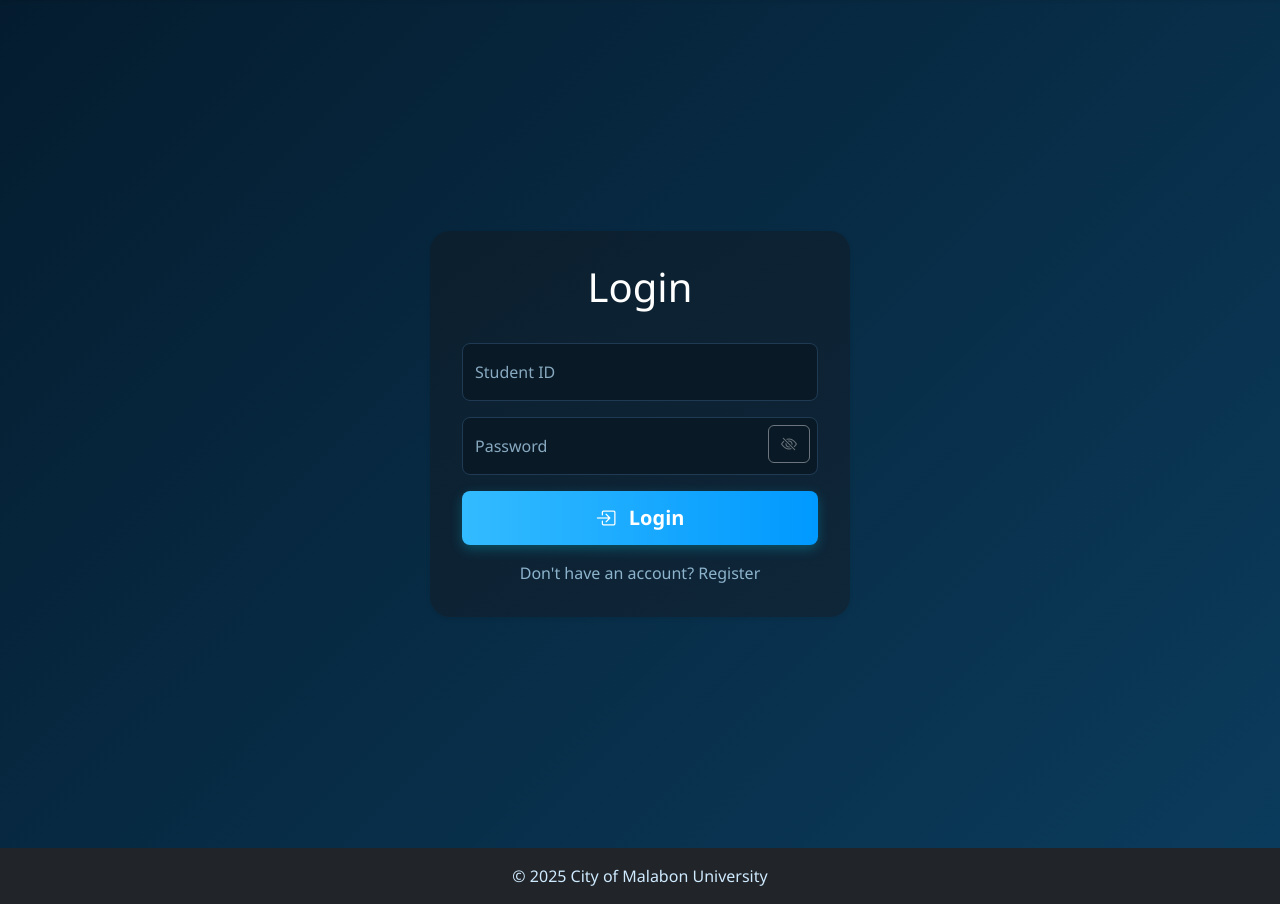
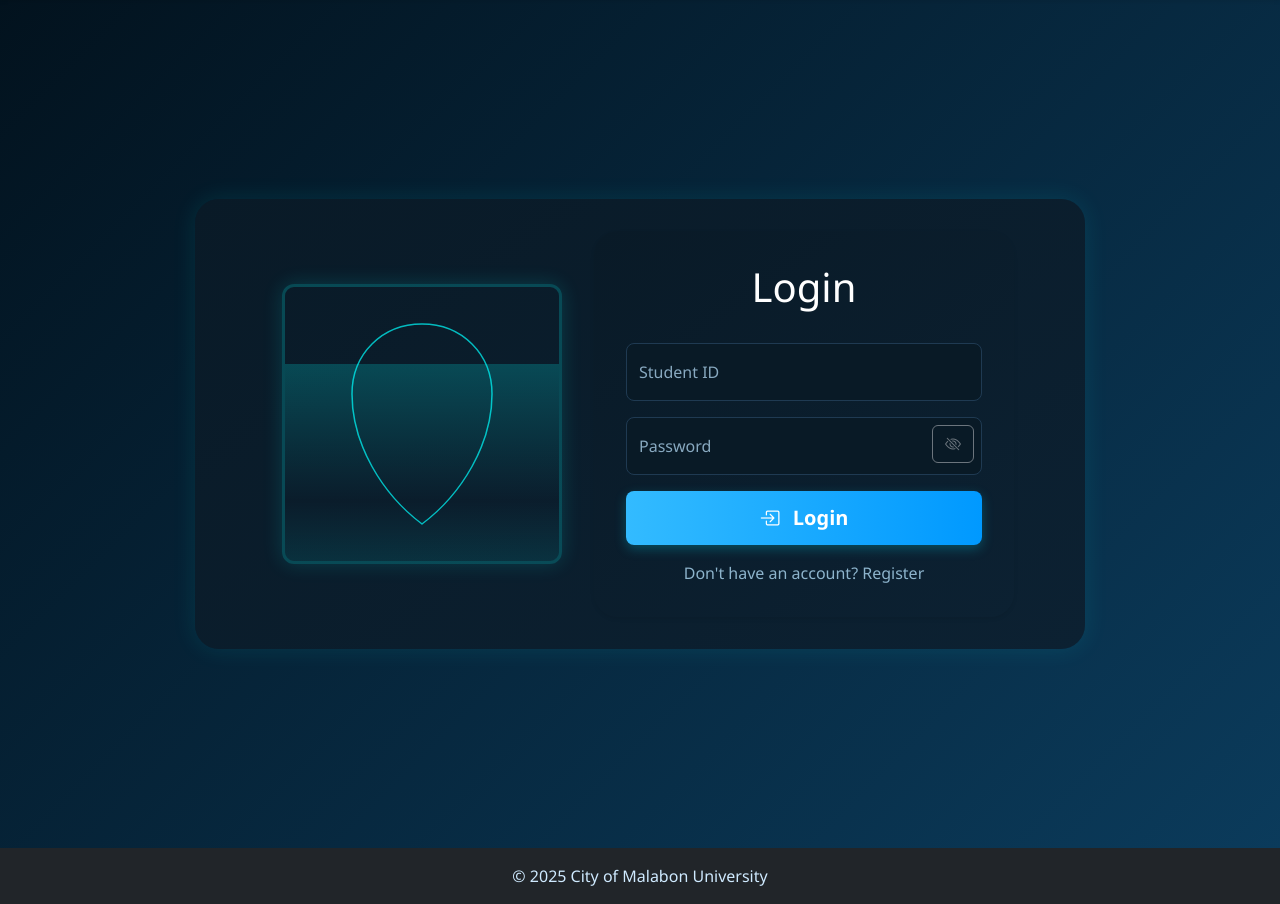
Before and after one commit to itzkai23/presence_monitoring, a Django app: page /login/ in a window 1280 px wide. Shown: the part 62-966 px from the top of the page. Run offline with Django 5.2, Linux system fonts and the light colour scheme.

Commit message:
logreginterface

```diff
--- a/students/templates/users/Authentication/login.html
+++ b/students/templates/users/Authentication/login.html
@@ -8,7 +8,7 @@
   body {
     margin: 0;
     padding: 0;
-    background: linear-gradient(135deg, #041b2d, #0b3c5d);
+    background: linear-gradient(135deg, #02111c, #0b3c5d);
     font-family: 'Segoe UI', sans-serif;
     color: #cfeaff;
   }
@@ -21,14 +21,14 @@
   }
 
   .login-card {
-    background: linear-gradient(145deg, #0b1f2e, #0f2639);
-    padding: 2rem;
-    border-radius: 1.25rem;
-    box-shadow: 0 0 20px rgba(0, 255, 255, 0.05);
-    width: 100%;
-    max-width: 420px;
-    color: #ffffff;
-  }
+    background: linear-gradient(145deg, #091a27, #0c2132);  /* Slightly darker */
+  padding: 2rem;
+  border-radius: 1.5rem;
+  box-shadow: 0 0 25px rgba(0, 255, 255, 0.1);
+  width: 100%;
+  max-width: 420px;
+  color: #ffffff;
+}
 
   .login-card h3 {
     font-weight: 700;
@@ -113,10 +113,94 @@
   transition: all 0.3s ease;
 }
 
+.face-frame {
+    position: relative;
+    width: 280px;
+    height: 280px;
+    border: 3px solid rgba(0, 255, 255, 0.2);
+    border-radius: 12px;
+    overflow: hidden;
+    box-shadow: 0 0 20px rgba(0, 255, 255, 0.15);
+  }
+
+  .face-frame::before {
+    content: "";
+    position: absolute;
+    top: -50%;
+    left: 0;
+    width: 100%;
+    height: 100%;
+    background: linear-gradient(to bottom, rgba(0, 255, 255, 0.2), transparent, rgba(0, 255, 255, 0.2));
+    animation: scan 2.5s linear infinite;
+  }
+
+  @keyframes scan {
+    0% { top: -100%; }
+    100% { top: 100%; }
+  }
+
+  .face-outline {
+    position: absolute;
+    top: 50%;
+    left: 50%;
+    transform: translate(-50%, -50%);
+    fill: none;
+    stroke: #00ffff;
+    stroke-width: 1.5;
+    opacity: 0.7;
+  }
+
+  .login-inner {
+  gap: 2rem;
+}
+
+/* @media (max-width: 768px) {
+  .login-inner {
+    flex-direction: column;
+    align-items: center;
+  }
+
+  .face-frame {
+    margin-bottom: 1rem;
+  }
+} */
+
+.login-container {
+  display: flex;
+  flex-direction: column;
+  align-items: center;
+  background: linear-gradient(145deg, #091a27, #0c2132);  /* Slightly darker */
+  border-radius: 1.5rem;
+  padding: 2rem 1rem 2rem 2rem;
+  box-shadow: 0 0 25px rgba(0, 255, 255, 0.1);
+  gap: 2rem;
+  width: 100%;
+  max-width: 890px;
+}
+
+@media (min-width: 768px) {
+  .login-container {
+    flex-direction: row;
+    justify-content: center;
+  }
+}
 </style>
 
 
 <div class="login-wrapper">
+
+  <div class="login-container">
+<!-- Face Capture Area -->
+    <div class="face-frame">
+      <svg class="face-outline" width="180" height="220" viewBox="0 0 180 220">
+        <path d="M90,10
+                 C130,10 160,40 160,80
+                 C160,130 130,180 90,210
+                 C50,180 20,130 20,80
+                 C20,40 50,10 90,10 Z"/>
+      </svg>
+    </div>
+
   <div class="card login-card shadow-sm border-0">
 
     <!-- Logo and Branding -->
@@ -156,7 +240,7 @@
         <a href="{% url 'register' %}" class="text-decoration-none">Don't have an account? Register</a>
       </div>
     </form>
-
+  </div>
   </div>
 </div>
 
```
Also changed, not shown: students/templates/users/Authentication/register.html (+9 -6 lines).
